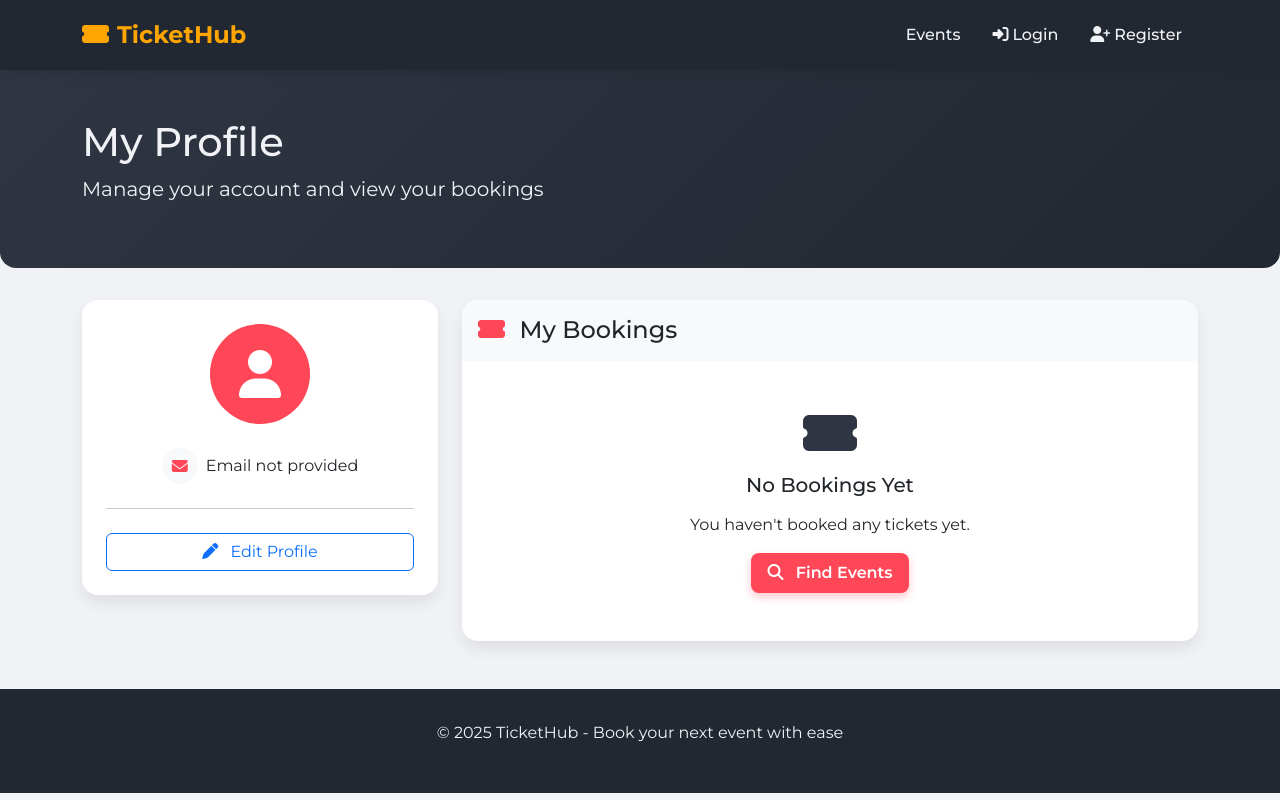
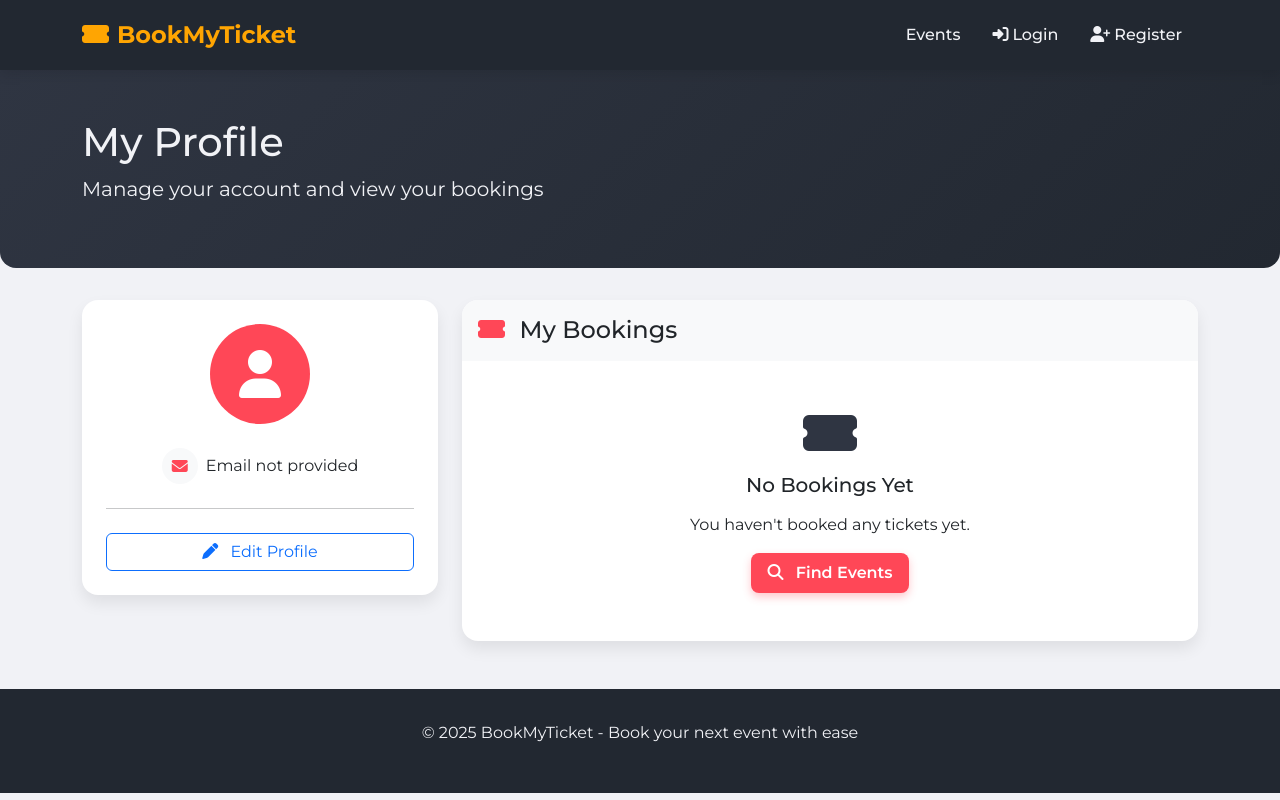
Before and after one commit to TANAYTONPE/TICKET_BOOKING_SL3_65, a Django app: template bookings/templates/bookings/profile.html in a window 1280 px wide. Run offline with Django 3.2, Linux system fonts and the light colour scheme; the template is opened without the code that fills it, so the values that code supplies are empty.

Commit message:
project done

```diff
--- a/bookings/templates/base.html
+++ b/bookings/templates/base.html
@@ -3,7 +3,7 @@
 <head>
     <meta charset="UTF-8">
     <meta name="viewport" content="width=device-width, initial-scale=1.0">
-    <title>TicketHub</title>
+    <title>BookMyTicket</title>
     <link href="https://cdn.jsdelivr.net/npm/bootstrap@5.3.0/dist/css/bootstrap.min.css" rel="stylesheet">
     <link rel="stylesheet" href="https://cdnjs.cloudflare.com/ajax/libs/font-awesome/6.4.0/css/all.min.css">
     <link href="https://fonts.googleapis.com/css2?family=Montserrat:wght@400;500;600;700&display=swap" rel="stylesheet">
@@ -129,7 +129,7 @@
     <nav class="navbar navbar-expand-lg navbar-dark">
         <div class="container">
             <a class="navbar-brand" href="{% url 'event_list' %}">
-                <i class="fas fa-ticket-alt me-2"></i>TicketHub
+                <i class="fas fa-ticket-alt me-2"></i>BookMyTicket
             </a>
             <button class="navbar-toggler" type="button" data-bs-toggle="collapse" data-bs-target="#navbarNav">
                 <span class="navbar-toggler-icon"></span>
@@ -186,7 +186,7 @@
 
     <footer class="footer mt-5">
         <div class="container text-center">
-            <p>© 2025 TicketHub - Book your next event with ease</p>
+            <p>© 2025 BookMyTicket - Book your next event with ease</p>
         </div>
     </footer>
 
```
Also changed, not shown: db.sqlite3.
